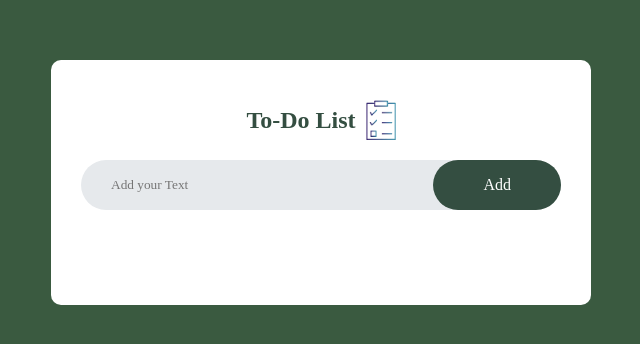
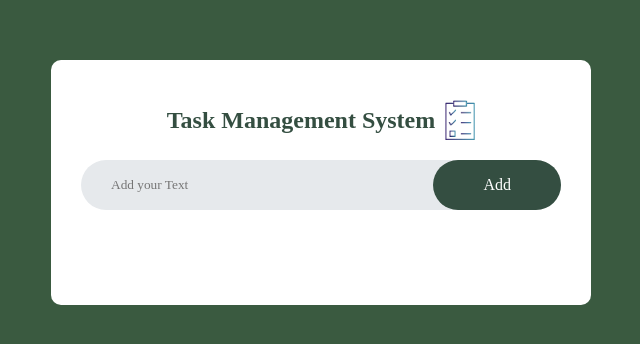
Before and after one commit to heta-kaneriya/Task-Management-System, a plain HTML site: page index.html in a window 1280 px wide. Shown: the part 140-484 px from the top of the page, without its empty margins (319-959 px from the left). Drawn offline with Linux system fonts and the light colour scheme.

Commit message:
Update index.html

```diff
--- a/index.html
+++ b/index.html
@@ -9,7 +9,7 @@
   <body>
     <div class="container">
         <div class="todo-app">
-            <h2>To-Do List<img src="icon11.png"></h2>
+            <h2>Task Management System<img src="icon11.png"></h2>
             <div class="row">
                 <input type="text" id="input-box" placeholder="Add your Text">
                 <button onclick="AddTask()">Add</button>
```
